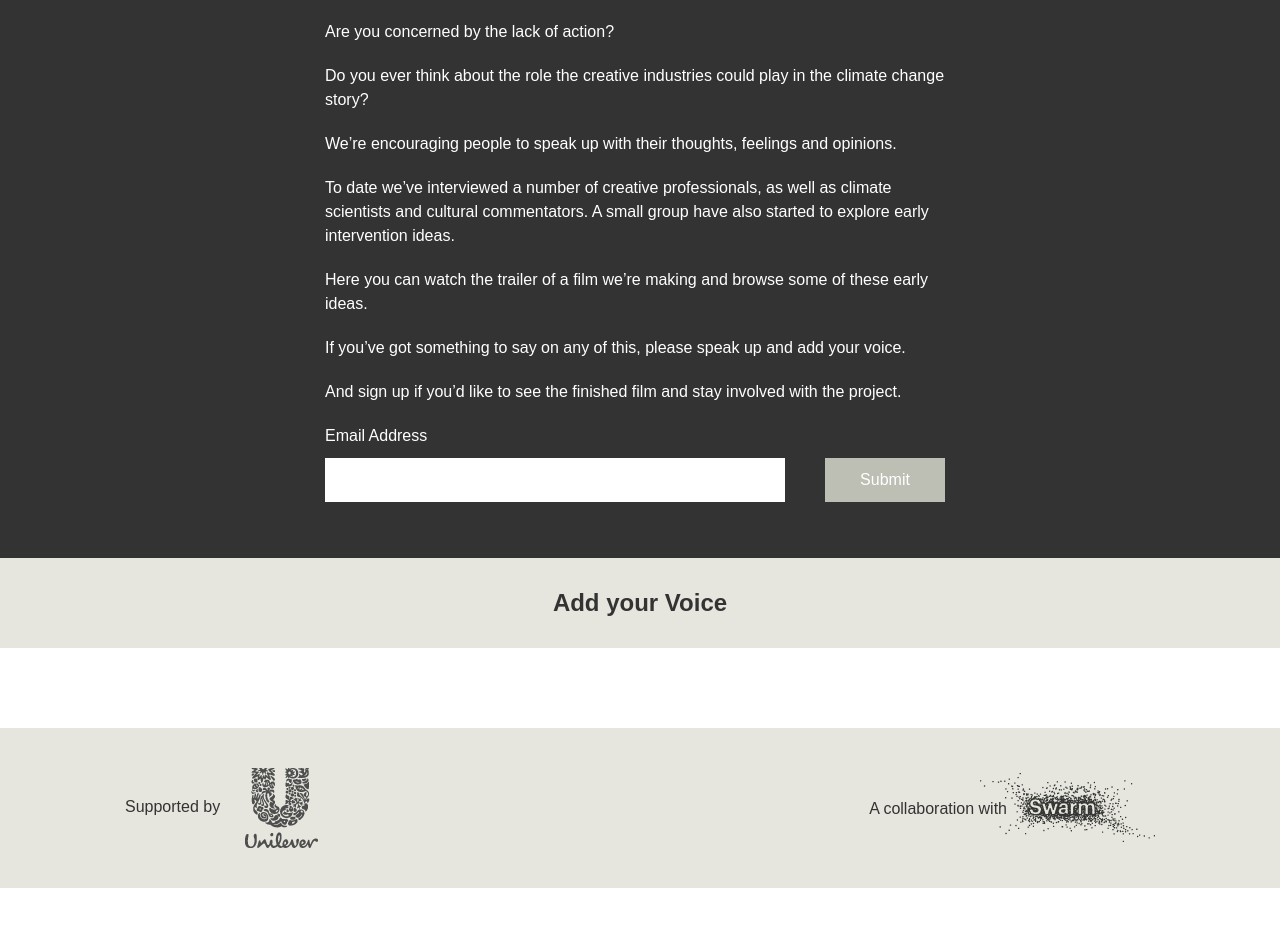
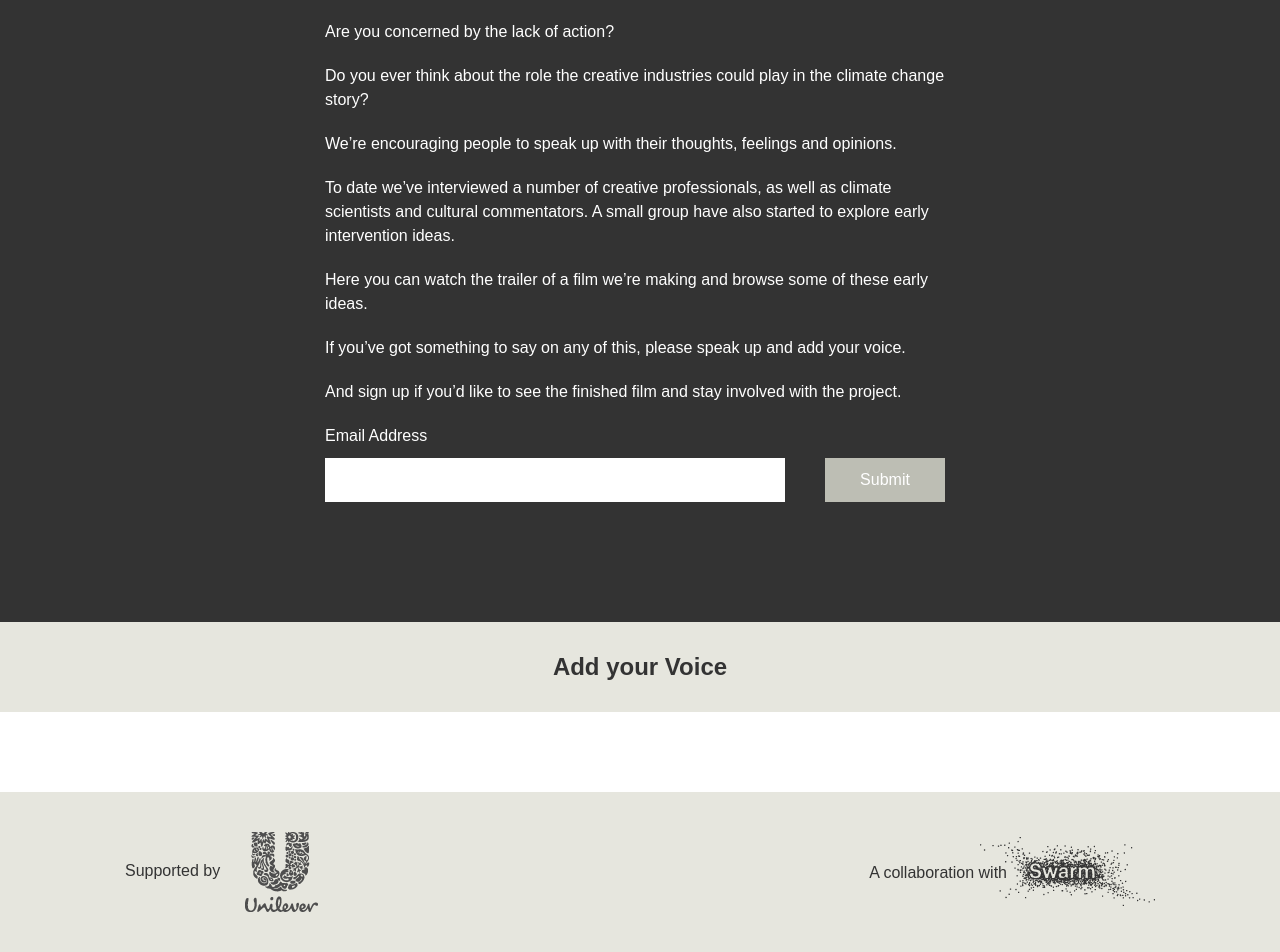
Before and after one commit to EMT/break-the-silence, a Jekyll site: the page built from index.html, in a window 1280 px wide. Shown: the part 1153-2105 px from the top of the page. Built offline with Jekyll 4.4.1, drawn with Linux system fonts in a browser that asks for light colours; nearby versions of some CDN libraries; Markdown is read by kramdown in place of the engine named in the settings; comment, search, counter and statistics services are not loaded; before the commit the page ends 2041 px from its top, so only the background shows below that.

Commit message:
Fix form styling on small screens

```diff
--- a/_scss/_home.scss
+++ b/_scss/_home.scss
@@ -13,6 +13,7 @@
 	display:block;
 	margin-bottom:10px;
 }
+
 .video-wrapper input[type='text']{
 	display: block;
     max-width: 460px;
@@ -27,7 +28,7 @@
 }
 
 .video-wrapper input[type='submit']{
-	margin:0;
+	margin:0 0 20px;
 	display: block;
 	min-width:120px;
 	float: left;
@@ -43,6 +44,7 @@
 .error-message, .success-message{
 	float:left;
 	color:#FCD20A;
+	clear:both;
 }
 
 .subtitle-wrapper{
--- a/index.html
+++ b/index.html
@@ -64,7 +64,7 @@ layout: default
 
 		<div class="success-message" style='display:none;'>Your email address has successfully been submitted.</div>
 
-		<form action="https://docs.google.com/a/madebyfieldwork.com/forms/d/1peqyv7fyD0O9ngr8ZCBGtyQpfrCPdqSua9Wxy-svljw/formResponse" method="POST" id="ss-form" target="_self" onsubmit="">
+		<form class="clearfix" action="https://docs.google.com/a/madebyfieldwork.com/forms/d/1peqyv7fyD0O9ngr8ZCBGtyQpfrCPdqSua9Wxy-svljw/formResponse" method="POST" id="ss-form" target="_self" onsubmit="">
 			<div role="list">
 				<div class="ss-form-question errorbox-good" role="listitem">
 					<div dir="ltr" class="ss-item ss-item-required ss-text">
--- a/main.css
+++ b/main.css
@@ -242,7 +242,7 @@ nav ul {
   -moz-box-sizing: border-box; }
 
 .video-wrapper input[type='submit'] {
-  margin: 0;
+  margin: 0 0 20px;
   display: block;
   min-width: 120px;
   float: left;
@@ -255,7 +255,8 @@ nav ul {
 
 .error-message, .success-message {
   float: left;
-  color: #FCD20A; }
+  color: #FCD20A;
+  clear: both; }
 
 .subtitle-wrapper {
   background: #e6e6de;
```
